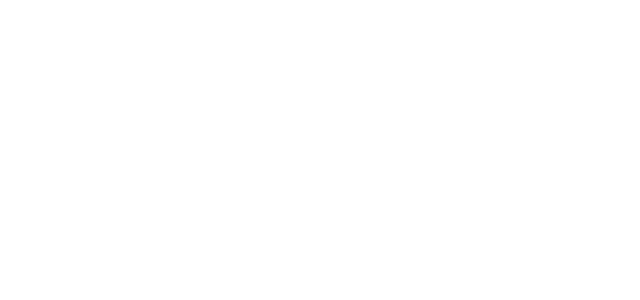
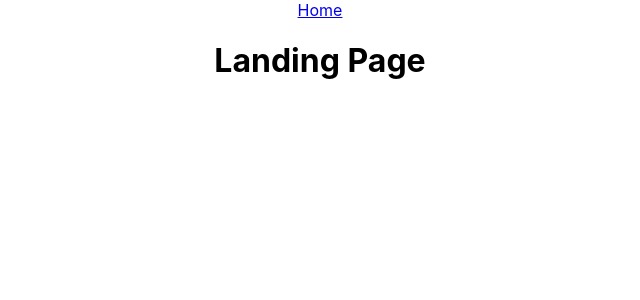
Before and after one commit to JesseDalewalker/doggypile, a React (Create React App) app in the folder frontend/doggy-pile/: page / in a window 1280 px wide. Shown: the top 300 px of the page, without its empty margins (320-960 px from the left). Built offline with nearby package versions, Linux system fonts and the light colour scheme; the HTML template or start-up script is replaced by a standard one.

Commit message:
working landing page

```diff
--- a/frontend/doggy-pile/package.json
+++ b/frontend/doggy-pile/package.json
@@ -6,8 +6,11 @@
     "@testing-library/jest-dom": "^5.16.4",
     "@testing-library/react": "^13.1.1",
     "@testing-library/user-event": "^13.5.0",
+    "axios": "^0.27.2",
     "react": "^18.1.0",
+    "react-bootstrap": "^2.3.1",
     "react-dom": "^18.1.0",
+    "react-router-dom": "^6.3.0",
     "react-scripts": "5.0.1",
     "web-vitals": "^2.1.4"
   },
--- a/frontend/doggy-pile/src/App.js
+++ b/frontend/doggy-pile/src/App.js
@@ -1,9 +1,29 @@
 import './App.css';
+import { HashRouter, Routes, Route } from "react-router-dom";
+// import { useState } from 'react';
+
+// Components
+import NavBar from './components/nav/NavBar';
+
+// Pages
+import LandingPage from './pages/home/LandingPage';
 
 function App() {
+  // state
+  // const [username, setUsername] = useState("")
+
   return (
     <div className="App">
+      <HashRouter>
+        <NavBar />
+        <Routes>
+          {/* Home */}
+          <Route path="/" element={ <LandingPage /> } />
 
+          {/* Map */}
+
+        </Routes>
+      </HashRouter>
     </div>
   );
 }
--- /dev/null
+++ b/frontend/doggy-pile/src/components/nav/NavBar.js
@@ -0,0 +1,18 @@
+import { Navbar, Nav, Container } from 'react-bootstrap';
+import { Link } from "react-router-dom";
+
+function NavBar() {
+  return (
+    <div>
+      <Navbar variant="dark">
+        <Container>
+        <Nav className="justify-content-center">
+          <Nav.Link as={Link} to="/">Home</Nav.Link>
+        </Nav>
+        </Container>
+      </Navbar>
+    </div>
+  )
+}
+
+export default NavBar;
--- a/frontend/doggy-pile/src/pages/home/LandingPage.js
+++ b/frontend/doggy-pile/src/pages/home/LandingPage.js
@@ -3,7 +3,7 @@
 function LandingPage() {
   return (
     <div>
-
+      <h1>Landing Page</h1>
     </div>
   )
 }
```
Also changed, not shown: 1 other file (tests, documents, lock files or other folders).
